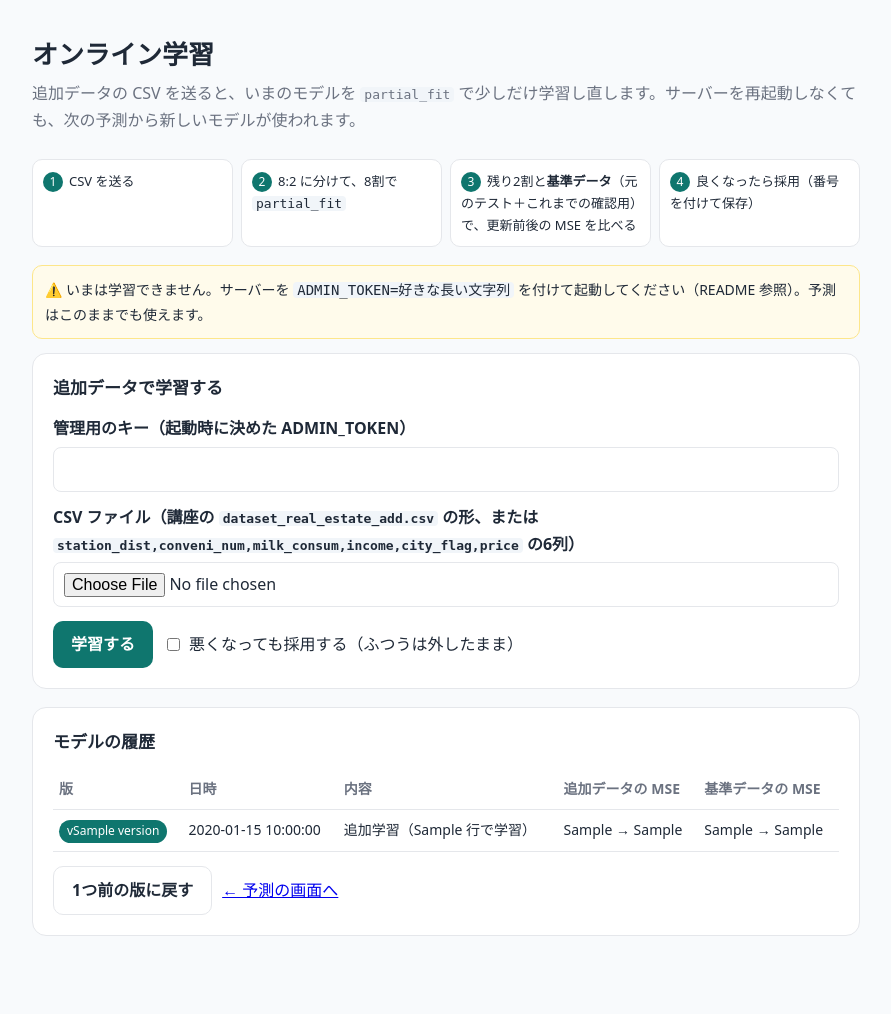
After one commit to sayo4869/demle-day8-real-estate-webapp, a FastAPI app: template templates/learn.html in a window 1280 px wide. The commit adds this page. Shown: the whole page, without its empty margins (194-1085 px from the left). Run offline with FastAPI, Linux system fonts and the light colour scheme; the template is opened without the code that fills it: most values are stand-ins (such as "Sample title", 1, 10 or a date in 2020); parts of the project's set-up code (start-up, migrations or seed data) failed here and were passed over.

Commit message:
online-learning: Web から CSV を送ってオンライン学習できる版
- online.py: partial_fit をコピーで試し、追加データの確認用と基準データの両方で
  MSE が悪くならないときだけ採用。models/ に版を保存、巻き戻し可
- main.py: /learn, /api/learn, /api/model, /api/rollback（ADMIN_TOKEN で保護）
- 再起動なしで新しいモデルに切り替わる
- requirements.txt に python-multipart を追加

Co-Authored-By: Claude Opus 5.5 <noreply@anthropic.com>

```diff
--- a/main.py
+++ b/main.py
@@ -1,35 +1,45 @@
-"""不動産価格を予測する Web アプリ（FastAPI + Jinja2 テンプレート）。
+"""不動産価格を予測する Web アプリ（FastAPI + Jinja2 テンプレート）。online-learning ブランチ版。
 
-先に train.py を実行して model.pickle と scaler.pickle を作っておくこと。
-起動:  python -m uvicorn main:app --reload --port 8080
-EC2 :  python3 -m uvicorn main:app --host 0.0.0.0 --port 8080
+main ブランチと同じ / と /predict_price/ に加えて、Web からオンライン学習できるようにした版です。
+  GET  /learn          … 追加データ（CSV）をアップロードする画面
+  POST /api/learn      … CSV を受け取って partial_fit。更新前後の MSE を比べて、良くなったときだけ採用
+  GET  /api/model      … 今のモデルのバージョンと更新の履歴
+  POST /api/rollback   … 1つ前のバージョンに戻す
+学習・巻き戻しは、環境変数 ADMIN_TOKEN と同じ値をヘッダー X-API-Key で送った人だけができます。
+
+起動:  ADMIN_TOKEN=好きな長い文字列 python -m uvicorn main:app --port 8080
+EC2 :  ADMIN_TOKEN=好きな長い文字列 python3 -m uvicorn main:app --host 0.0.0.0 --port 8080
+（--reload は付けない。学習でファイルが書き換わるたびに再起動してしまうため）
 """
-import pickle
+import os
+import secrets
 from pathlib import Path
 
-from fastapi import FastAPI, Request
+from fastapi import Depends, FastAPI, File, Header, HTTPException, Request, UploadFile
 from fastapi.responses import HTMLResponse
 from fastapi.templating import Jinja2Templates
 
+from online import LearnError, ModelStore, read_csv
+
 BASE = Path(__file__).resolve().parent
-MODEL_PATH, SCALER_PATH = BASE / "model.pickle", BASE / "scaler.pickle"
+store = ModelStore(BASE)
 
-if not (MODEL_PATH.exists() and SCALER_PATH.exists()):
-    raise SystemExit("model.pickle / scaler.pickle がありません。先に `python train.py` を実行してください（README の手順2）。")
+app = FastAPI(title="不動産価格予測（オンライン学習版）")
+templates = Jinja2Templates(directory=str(BASE / "templates"))
 
-# 自分で train.py を実行して作ったファイルだけを読み込む（他人から受け取った pickle は読み込まない）
-with open(MODEL_PATH, "rb") as f:
-    model = pickle.load(f)
-with open(SCALER_PATH, "rb") as f:
-    scaler = pickle.load(f)
 
-app = FastAPI(title="不動産価格予測")
-templates = Jinja2Templates(directory=str(BASE / "templates"))
+def require_admin(x_api_key: str = Header(default="")):
+    """学習・巻き戻しは、ADMIN_TOKEN を知っている人だけ"""
+    token = os.environ.get("ADMIN_TOKEN", "")
+    if not token:
+        raise HTTPException(503, "学習は無効です。サーバーを環境変数 ADMIN_TOKEN 付きで起動してください")
+    if not secrets.compare_digest(x_api_key, token):
+        raise HTTPException(401, "X-API-Key が違います")
 
 
 @app.get("/", response_class=HTMLResponse)
 async def root(request: Request):
-    return templates.TemplateResponse(request, "index.html", {})
+    return templates.TemplateResponse(request, "index.html", {"version": store.history[-1]["version"]})
 
 
 @app.get("/predict_price/", response_class=HTMLResponse)
@@ -37,7 +47,34 @@ async def predict_price(request: Request,
                         station_dist: float = 0.0, conveni_num: float = 0.0,
                         milk_consum: float = 0.0, income: float = 0.0, city_flag: int = 0):
     # 列の順番は train.py の FEATURES（X3, X4, X8, X9, X10）と同じにする
-    x = [[station_dist, conveni_num, milk_consum, income, city_flag]]
-    predicted = model.predict(scaler.transform(x))
-    predicted_price = round(float(predicted[0]), 6)
-    return templates.TemplateResponse(request, "result.html", {"predicted_price": predicted_price})
+    predicted_price = round(store.predict([station_dist, conveni_num, milk_consum, income, city_flag]), 6)
+    return templates.TemplateResponse(request, "result.html", {
+        "predicted_price": predicted_price, "version": store.history[-1]["version"]})
+
+
+@app.get("/learn", response_class=HTMLResponse)
+async def learn_page(request: Request):
+    return templates.TemplateResponse(request, "learn.html", {
+        "history": list(reversed(store.history)), "enabled": bool(os.environ.get("ADMIN_TOKEN"))})
+
+
+@app.get("/api/model")
+async def model_info():
+    return {"version": store.history[-1]["version"], "history": store.history}
+
+
+@app.post("/api/learn", dependencies=[Depends(require_admin)])
+async def learn(file: UploadFile = File(...), force: bool = False):
+    try:
+        df = read_csv(await file.read())
+        return store.learn(df, force=force)
+    except LearnError as e:
+        raise HTTPException(400, str(e))
+
+
+@app.post("/api/rollback", dependencies=[Depends(require_admin)])
+async def rollback():
+    try:
+        return store.rollback()
+    except LearnError as e:
+        raise HTTPException(400, str(e))
--- a/requirements.txt
+++ b/requirements.txt
@@ -6,3 +6,4 @@ jinja2==3.1.6
 scikit-learn==1.6.1
 numpy==2.0.2
 pandas==2.3.3
+python-multipart==0.0.20
--- a/templates/index.html
+++ b/templates/index.html
@@ -17,5 +17,6 @@
       </table>
       <input type="submit" value="予測する">
     </form>
+    <p>いまのモデル：v{{ version }} ／ <a href="/learn">追加データで学習する（オンライン学習）</a></p>
   </body>
 </html>
--- /dev/null
+++ b/templates/learn.html
@@ -0,0 +1,127 @@
+<!DOCTYPE html>
+<html lang="ja">
+<head>
+  <meta charset="utf-8">
+  <meta name="viewport" content="width=device-width, initial-scale=1">
+  <title>オンライン学習 | 不動産価格予測</title>
+  <style>
+    :root { --text: #1f2937; --muted: #6b7280; --line: #e5e7eb; --accent: #0f766e; --soft: #ecfdf5; --bad: #b91c1c; --badsoft: #fef2f2; }
+    * { box-sizing: border-box; }
+    body { margin: 0; background: #f8fafc; color: var(--text); font-family: system-ui, "Hiragino Sans", "Noto Sans JP", sans-serif; line-height: 1.7; }
+    .wrap { max-width: 860px; margin: 0 auto; padding: 32px 16px 60px; }
+    h1 { font-size: 26px; margin: 0 0 4px; }
+    .lead { color: var(--muted); margin: 0 0 24px; }
+    .card { background: #fff; border: 1px solid var(--line); border-radius: 14px; padding: 20px; margin-bottom: 18px; }
+    .card h2 { font-size: 17px; margin: 0 0 12px; }
+    .steps { display: grid; grid-template-columns: repeat(4, 1fr); gap: 8px; margin: 0 0 18px; padding: 0; list-style: none; counter-reset: s; }
+    .steps li { background: #fff; border: 1px solid var(--line); border-radius: 10px; padding: 10px; font-size: 13px; counter-increment: s; }
+    .steps li::before { content: counter(s); display: inline-grid; place-items: center; width: 20px; height: 20px; border-radius: 50%; background: var(--accent); color: #fff; font-size: 12px; margin-right: 6px; }
+    @media (max-width: 640px) { .steps { grid-template-columns: 1fr 1fr; } }
+    label { display: block; font-weight: 600; margin: 12px 0 4px; }
+    input[type=password], input[type=file] { width: 100%; padding: 8px 10px; border: 1px solid var(--line); border-radius: 8px; font: inherit; background: #fff; }
+    .row { display: flex; gap: 10px; flex-wrap: wrap; align-items: center; margin-top: 14px; }
+    button { font: inherit; font-weight: 700; border: 0; border-radius: 10px; padding: 10px 18px; cursor: pointer; background: var(--accent); color: #fff; }
+    button.ghost { background: #fff; color: var(--text); border: 1px solid var(--line); }
+    .check { font-weight: 400; display: inline-flex; gap: 6px; align-items: center; margin: 0; }
+    .msg { margin-top: 16px; padding: 14px; border-radius: 10px; display: none; }
+    .msg.ok { display: block; background: var(--soft); border: 1px solid #a7f3d0; }
+    .msg.ng { display: block; background: var(--badsoft); border: 1px solid #fecaca; color: var(--bad); }
+    .mse { display: flex; gap: 14px; align-items: center; flex-wrap: wrap; font-size: 15px; margin-top: 6px; }
+    .mse b { font-size: 22px; }
+    table { width: 100%; border-collapse: collapse; font-size: 14px; }
+    th, td { text-align: left; padding: 8px 6px; border-bottom: 1px solid var(--line); }
+    th { color: var(--muted); font-weight: 600; }
+    .tag { display: inline-block; font-size: 12px; padding: 1px 8px; border-radius: 999px; background: #f1f5f9; }
+    .tag.now { background: var(--accent); color: #fff; }
+    .warn { background: #fffbeb; border: 1px solid #fde68a; border-radius: 10px; padding: 12px; font-size: 14px; }
+    code { background: #f1f5f9; border-radius: 4px; padding: 0 4px; }
+  </style>
+</head>
+<body>
+<div class="wrap">
+  <h1>オンライン学習</h1>
+  <p class="lead">追加データの CSV を送ると、いまのモデルを <code>partial_fit</code> で少しだけ学習し直します。サーバーを再起動しなくても、次の予測から新しいモデルが使われます。</p>
+
+  <ol class="steps">
+    <li>CSV を送る</li>
+    <li>8:2 に分けて、8割で <code>partial_fit</code></li>
+    <li>残り2割と<b>基準データ</b>（元のテスト＋これまでの確認用）で、更新前後の MSE を比べる</li>
+    <li>良くなったら採用（番号を付けて保存）</li>
+  </ol>
+
+  {% if not enabled %}
+  <p class="warn">⚠️ いまは学習できません。サーバーを <code>ADMIN_TOKEN=好きな長い文字列</code> を付けて起動してください（README 参照）。予測はこのままでも使えます。</p>
+  {% endif %}
+
+  <div class="card">
+    <h2>追加データで学習する</h2>
+    <label for="token">管理用のキー（起動時に決めた ADMIN_TOKEN）</label>
+    <input type="password" id="token" autocomplete="off">
+    <label for="file">CSV ファイル（講座の <code>dataset_real_estate_add.csv</code> の形、または <code>station_dist,conveni_num,milk_consum,income,city_flag,price</code> の6列）</label>
+    <input type="file" id="file" accept=".csv,text/csv">
+    <div class="row">
+      <button type="button" id="learn">学習する</button>
+      <label class="check"><input type="checkbox" id="force">悪くなっても採用する（ふつうは外したまま）</label>
+    </div>
+    <div class="msg" id="msg"></div>
+  </div>
+
+  <div class="card">
+    <h2>モデルの履歴</h2>
+    <table>
+      <tr><th>版</th><th>日時</th><th>内容</th><th>追加データの MSE</th><th>基準データの MSE</th></tr>
+      {% for h in history %}
+      <tr>
+        <td><span class="tag {{ 'now' if loop.first else '' }}">v{{ h.version }}</span></td>
+        <td>{{ h.time }}</td>
+        <td>{% if h.kind == "initial" %}起動時のモデル{% elif h.kind == "rollback" %}{{ h.note }}{% else %}追加学習（{{ h.train_rows }} 行で学習）{% if h.forced %}・強制採用{% endif %}{% endif %}</td>
+        <td>{% if h.mse_before is defined %}{{ h.mse_before }} → {{ h.mse_after }}{% else %}－{% endif %}</td>
+        <td>{% if h.ref_mse_before is defined %}{{ h.ref_mse_before }} → {{ h.ref_mse_after }}{% else %}－{% endif %}</td>
+      </tr>
+      {% endfor %}
+    </table>
+    <div class="row"><button type="button" class="ghost" id="rollback">1つ前の版に戻す</button><a href="/">← 予測の画面へ</a></div>
+  </div>
+</div>
+
+<script>
+  const msg = document.getElementById("msg");
+  const token = document.getElementById("token");
+  try { token.value = sessionStorage.getItem("admin-token") || ""; } catch (e) {}
+  token.addEventListener("input", () => { try { sessionStorage.setItem("admin-token", token.value); } catch (e) {} });
+
+  function show(ok, html) { msg.className = "msg " + (ok ? "ok" : "ng"); msg.innerHTML = html; }
+  const esc = (s) => String(s).replace(/[&<>"]/g, (c) => ({ "&": "&amp;", "<": "&lt;", ">": "&gt;", '"': "&quot;" }[c]));
+
+  async function call(url, body) {
+    const res = await fetch(url, { method: "POST", headers: { "X-API-Key": token.value }, body });
+    const data = await res.json().catch(() => ({}));
+    if (!res.ok) throw new Error(data.detail || ("エラー " + res.status));
+    return data;
+  }
+
+  document.getElementById("learn").addEventListener("click", async () => {
+    const f = document.getElementById("file").files[0];
+    if (!f) return show(false, "CSV ファイルを選んでください");
+    const fd = new FormData(); fd.append("file", f);
+    const force = document.getElementById("force").checked;
+    try {
+      const r = await call("/api/learn" + (force ? "?force=true" : ""), fd);
+      const better = r.mse_after <= r.mse_before;
+      show(r.adopted, `
+        <div><b>${r.adopted ? "✅ 新しいモデル v" + r.version + " を採用しました" : "↩️ 採用しませんでした（v" + r.version + " のまま）"}</b></div>
+        <div class="mse">確認用 ${r.test_rows} 行での MSE：<b>${r.mse_before}</b> → <b>${r.mse_after}</b>
+          <span>${better ? "（良くなった）" : "（悪くなった）"}</span></div>
+        ${r.ref_rows ? `<div class="mse">基準データ ${r.ref_rows} 行での MSE：<b>${r.ref_mse_before}</b> → <b>${r.ref_mse_after}</b></div>` : ""}
+        ${r.reason ? "<div>" + esc(r.reason) + "</div>" : ""}
+        <div style="margin-top:6px">${r.train_rows} 行で学習しました。ページを再読み込みすると履歴に出ます。</div>`);
+    } catch (e) { show(false, esc(e.message)); }
+  });
+
+  document.getElementById("rollback").addEventListener("click", async () => {
+    try { const r = await call("/api/rollback"); show(true, `↩️ ${esc(r.note)}（新しい版 v${r.version} として保存）。再読み込みすると履歴に出ます。`); }
+    catch (e) { show(false, esc(e.message)); }
+  });
+</script>
+</body>
+</html>
--- a/templates/result.html
+++ b/templates/result.html
@@ -5,7 +5,7 @@
     <title>不動産価格予測結果</title>
   </head>
   <body>
-    <p>適正価格は {{ predicted_price }} です</p>
+    <p>適正価格は {{ predicted_price }} です（モデル v{{ version }}）</p>
     <p><a href="/">もう一度入力する</a></p>
   </body>
 </html>
```
Also changed, not shown: online.py (added, +184 -0 lines), README.md, 2 other files.
